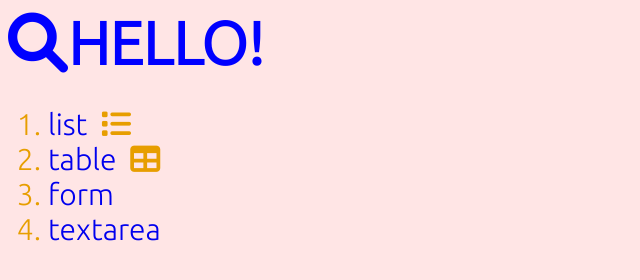
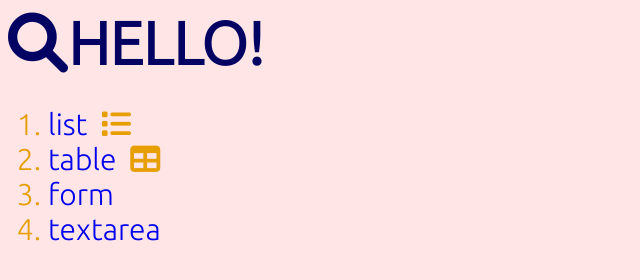
Before and after one commit to heyruyn23/HKTutoring_WebDev, a plain HTML site: page index.html in a window 1280 px wide. In both pictures the pointer is over the element "HELLO!". Shown: the whole page, without its empty margins (0-640 px from the left). Drawn offline with Linux system fonts and the light colour scheme.

Commit message:
Week1 Assignment

```diff
--- a/index.html
+++ b/index.html
@@ -17,7 +17,7 @@
                 font-size: 2em;
             }
             div:hover{
-                color:blue;
+                color:rgb(2, 2, 99);
             }
             a{
                 text-decoration:none;
```
